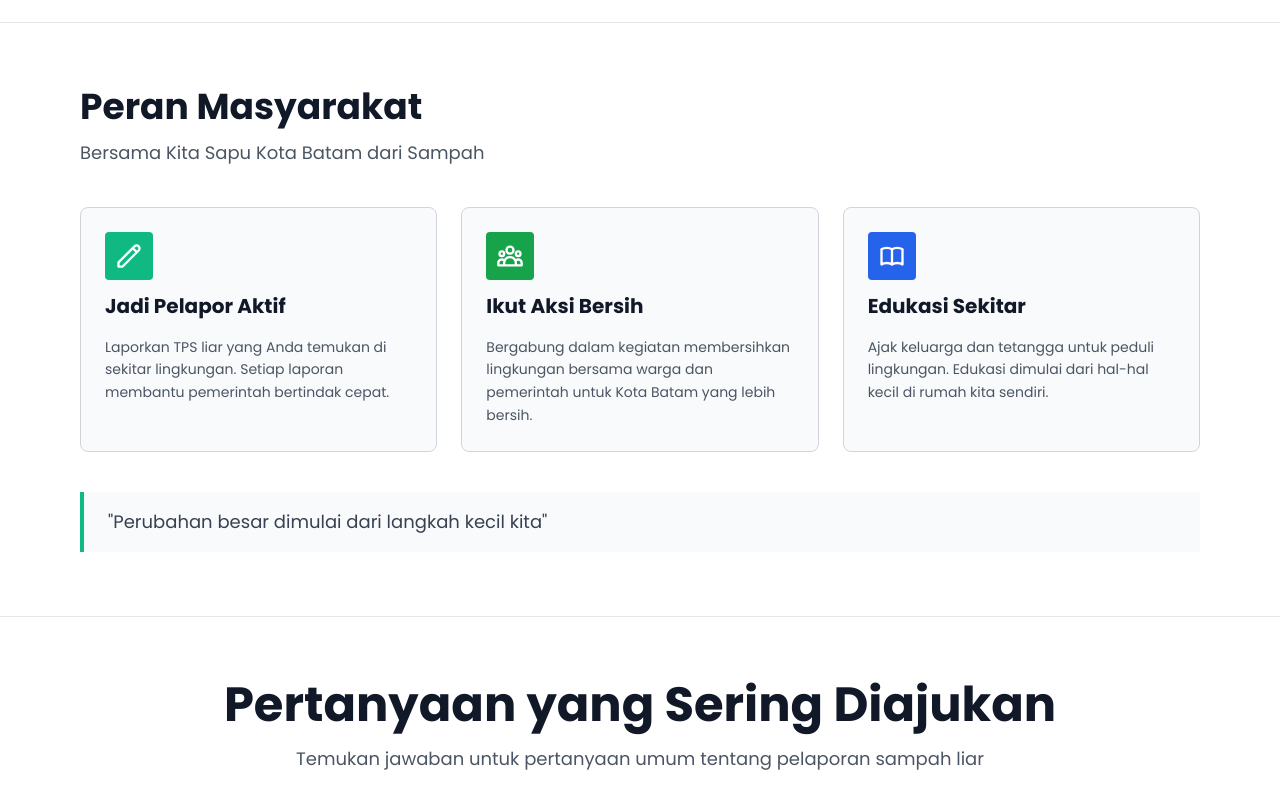
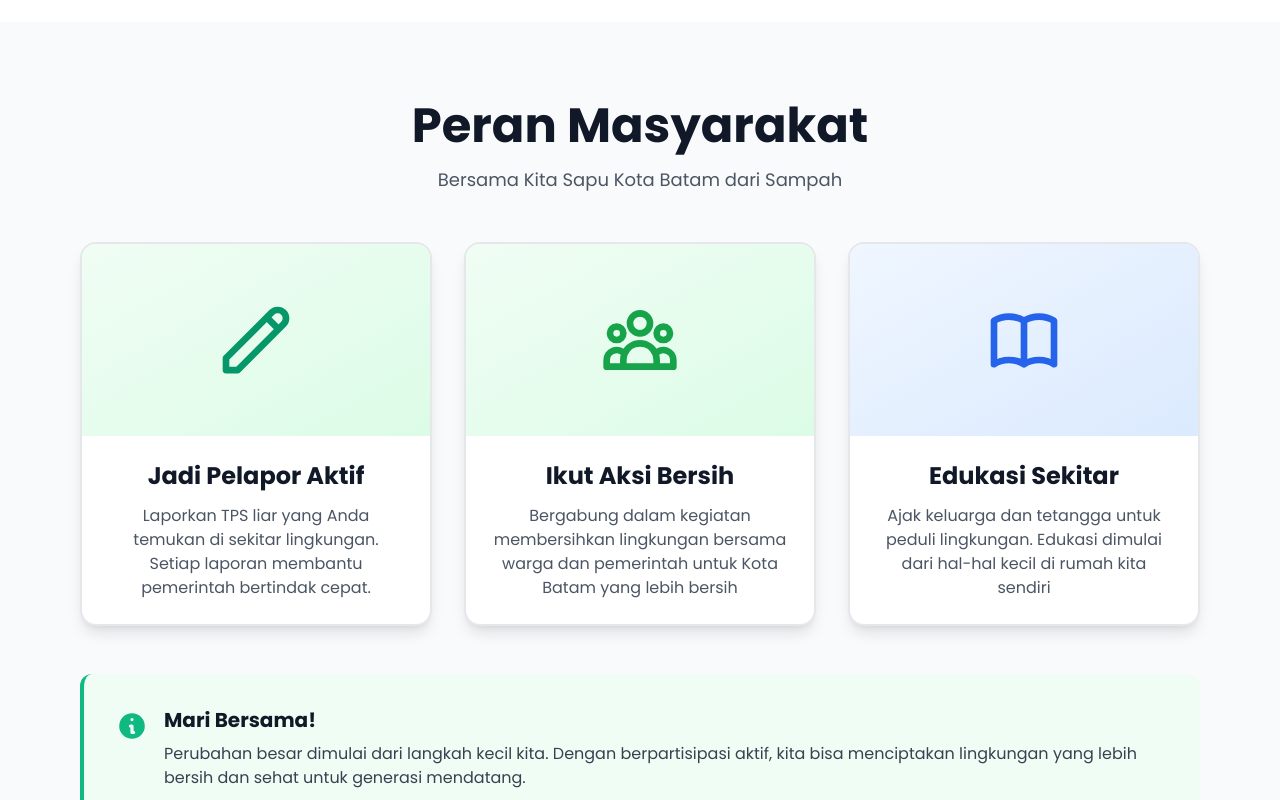
Before and after one commit to rehanzhaky/SapuKota, a React (Vite) app in the folder frontend/: page / in a window 1280 px wide. Shown: the part 4120-4920 px from the top of the page. Built offline with nearby package versions, Linux system fonts and the light colour scheme; no server answers.

Commit message:
refactor: enhance layout and styling of community engagement section for improved aesthetics and user interaction

```diff
--- a/frontend/src/pages/Home.jsx
+++ b/frontend/src/pages/Home.jsx
@@ -663,76 +663,85 @@ const Home = () => {
       </section>
 
       {/* Peran Masyarakat Section */}
-      <section className="py-16 bg-white border-t border-b border-gray-200">
+      <section className="py-12 sm:py-16 lg:py-20 bg-gray-50">
         <div className="container mx-auto px-4 sm:px-6 lg:px-20">
-          <div className="mb-10">
-            <h2 className="text-3xl sm:text-4xl font-bold text-gray-900 mb-3">
+          <div className="text-center mb-8 sm:mb-12">
+            <h2 className="text-3xl sm:text-4xl lg:text-5xl font-bold text-gray-900 mb-3 sm:mb-4">
               Peran Masyarakat
             </h2>
-            <p className="text-lg text-gray-600">
+            <p className="text-gray-600 text-base sm:text-lg">
               Bersama Kita Sapu Kota Batam dari Sampah
             </p>
           </div>
 
-          {/* Action Cards */}
-          <div className="grid md:grid-cols-3 gap-6 mb-10">
+          <div className="grid grid-cols-1 md:grid-cols-2 lg:grid-cols-3 gap-6 sm:gap-8">
             {/* Jadi pelapor aktif */}
-            <div className="bg-gray-50 border border-gray-300 rounded-lg p-6">
-              <div className="mb-4">
-                <div className="w-12 h-12 bg-primary-500 rounded flex items-center justify-center mb-3">
-                  <svg className="w-7 h-7 text-white" fill="none" stroke="currentColor" viewBox="0 0 24 24">
-                    <path strokeLinecap="round" strokeLinejoin="round" strokeWidth={2} d="M15.232 5.232l3.536 3.536m-2.036-5.036a2.5 2.5 0 113.536 3.536L6.5 21.036H3v-3.572L16.732 3.732z" />
-                  </svg>
-                </div>
-                <h3 className="text-xl font-bold text-gray-900 mb-2">
+            <div className="bg-white border-2 border-gray-200 rounded-2xl shadow-lg overflow-hidden hover:shadow-xl transition-shadow">
+              <div className="bg-gradient-to-br from-primary-50 to-primary-100 h-40 sm:h-48 flex items-center justify-center">
+                <svg className="w-16 h-16 sm:w-20 sm:h-20 text-primary-600" fill="none" stroke="currentColor" viewBox="0 0 24 24">
+                  <path strokeLinecap="round" strokeLinejoin="round" strokeWidth={2} d="M15.232 5.232l3.536 3.536m-2.036-5.036a2.5 2.5 0 113.536 3.536L6.5 21.036H3v-3.572L16.732 3.732z" />
+                </svg>
+              </div>
+              <div className="p-6">
+                <h3 className="text-xl sm:text-2xl font-bold text-gray-900 mb-3 text-center">
                   Jadi Pelapor Aktif
                 </h3>
+                <p className="text-gray-600 text-sm sm:text-base text-center leading-relaxed">
+                  Laporkan TPS liar yang Anda temukan di sekitar lingkungan. Setiap laporan membantu pemerintah bertindak cepat.
+                </p>
               </div>
-              <p className="text-gray-600 text-sm leading-relaxed">
-                Laporkan TPS liar yang Anda temukan di sekitar lingkungan. Setiap laporan membantu pemerintah bertindak cepat.
-              </p>
             </div>
 
             {/* Ikut aksi bersih */}
-            <div className="bg-gray-50 border border-gray-300 rounded-lg p-6">
-              <div className="mb-4">
-                <div className="w-12 h-12 bg-green-600 rounded flex items-center justify-center mb-3">
-                  <svg className="w-7 h-7 text-white" fill="none" stroke="currentColor" viewBox="0 0 24 24">
-                    <path strokeLinecap="round" strokeLinejoin="round" strokeWidth={2} d="M17 20h5v-2a3 3 0 00-5.356-1.857M17 20H7m10 0v-2c0-.656-.126-1.283-.356-1.857M7 20H2v-2a3 3 0 015.356-1.857M7 20v-2c0-.656.126-1.283.356-1.857m0 0a5.002 5.002 0 019.288 0M15 7a3 3 0 11-6 0 3 3 0 016 0zm6 3a2 2 0 11-4 0 2 2 0 014 0zM7 10a2 2 0 11-4 0 2 2 0 014 0z" />
-                  </svg>
-                </div>
-                <h3 className="text-xl font-bold text-gray-900 mb-2">
+            <div className="bg-white border-2 border-gray-200 rounded-2xl shadow-lg overflow-hidden hover:shadow-xl transition-shadow">
+              <div className="bg-gradient-to-br from-green-50 to-green-100 h-40 sm:h-48 flex items-center justify-center">
+                <svg className="w-16 h-16 sm:w-20 sm:h-20 text-green-600" fill="none" stroke="currentColor" viewBox="0 0 24 24">
+                  <path strokeLinecap="round" strokeLinejoin="round" strokeWidth={2} d="M17 20h5v-2a3 3 0 00-5.356-1.857M17 20H7m10 0v-2c0-.656-.126-1.283-.356-1.857M7 20H2v-2a3 3 0 015.356-1.857M7 20v-2c0-.656.126-1.283.356-1.857m0 0a5.002 5.002 0 019.288 0M15 7a3 3 0 11-6 0 3 3 0 016 0zm6 3a2 2 0 11-4 0 2 2 0 014 0zM7 10a2 2 0 11-4 0 2 2 0 014 0z" />
+                </svg>
+              </div>
+              <div className="p-6">
+                <h3 className="text-xl sm:text-2xl font-bold text-gray-900 mb-3 text-center">
                   Ikut Aksi Bersih
                 </h3>
+                <p className="text-gray-600 text-sm sm:text-base text-center leading-relaxed">
+                  Bergabung dalam kegiatan membersihkan lingkungan bersama warga dan pemerintah untuk Kota Batam yang lebih bersih
+                </p>
               </div>
-              <p className="text-gray-600 text-sm leading-relaxed">
-                Bergabung dalam kegiatan membersihkan lingkungan bersama warga dan pemerintah untuk Kota Batam yang lebih bersih.
-              </p>
             </div>
 
             {/* Edukasi sekitar */}
-            <div className="bg-gray-50 border border-gray-300 rounded-lg p-6">
-              <div className="mb-4">
-                <div className="w-12 h-12 bg-blue-600 rounded flex items-center justify-center mb-3">
-                  <svg className="w-7 h-7 text-white" fill="none" stroke="currentColor" viewBox="0 0 24 24">
-                    <path strokeLinecap="round" strokeLinejoin="round" strokeWidth={2} d="M12 6.253v13m0-13C10.832 5.477 9.246 5 7.5 5S4.168 5.477 3 6.253v13C4.168 18.477 5.754 18 7.5 18s3.332.477 4.5 1.253m0-13C13.168 5.477 14.754 5 16.5 5c1.747 0 3.332.477 4.5 1.253v13C19.832 18.477 18.247 18 16.5 18c-1.746 0-3.332.477-4.5 1.253" />
-                  </svg>
-                </div>
-                <h3 className="text-xl font-bold text-gray-900 mb-2">
+            <div className="bg-white border-2 border-gray-200 rounded-2xl shadow-lg overflow-hidden hover:shadow-xl transition-shadow md:col-span-2 lg:col-span-1">
+              <div className="bg-gradient-to-br from-blue-50 to-blue-100 h-40 sm:h-48 flex items-center justify-center">
+                <svg className="w-16 h-16 sm:w-20 sm:h-20 text-blue-600" fill="none" stroke="currentColor" viewBox="0 0 24 24">
+                  <path strokeLinecap="round" strokeLinejoin="round" strokeWidth={2} d="M12 6.253v13m0-13C10.832 5.477 9.246 5 7.5 5S4.168 5.477 3 6.253v13C4.168 18.477 5.754 18 7.5 18s3.332.477 4.5 1.253m0-13C13.168 5.477 14.754 5 16.5 5c1.747 0 3.332.477 4.5 1.253v13C19.832 18.477 18.247 18 16.5 18c-1.746 0-3.332.477-4.5 1.253" />
+                </svg>
+              </div>
+              <div className="p-6">
+                <h3 className="text-xl sm:text-2xl font-bold text-gray-900 mb-3 text-center">
                   Edukasi Sekitar
                 </h3>
+                <p className="text-gray-600 text-sm sm:text-base text-center leading-relaxed">
+                  Ajak keluarga dan tetangga untuk peduli lingkungan. Edukasi dimulai dari hal-hal kecil di rumah kita sendiri
+                </p>
               </div>
-              <p className="text-gray-600 text-sm leading-relaxed">
-                Ajak keluarga dan tetangga untuk peduli lingkungan. Edukasi dimulai dari hal-hal kecil di rumah kita sendiri.
-              </p>
             </div>
           </div>
 
-          {/* Quote */}
-          <div className="border-l-4 border-primary-500 bg-gray-50 pl-6 py-4">
-            <p className="text-lg text-gray-700">
-              "Perubahan besar dimulai dari langkah kecil kita"
-            </p>
+          {/* Quote Box */}
+          <div className="mt-10 sm:mt-12 bg-gradient-to-r from-primary-50 to-green-50 border-l-4 border-primary-500 rounded-xl p-6 sm:p-8">
+            <div className="flex items-start">
+              <svg className="w-6 h-6 sm:w-8 sm:h-8 text-primary-500 mr-4 flex-shrink-0 mt-1" fill="currentColor" viewBox="0 0 20 20">
+                <path fillRule="evenodd" d="M18 10a8 8 0 11-16 0 8 8 0 0116 0zm-7-4a1 1 0 11-2 0 1 1 0 012 0zM9 9a1 1 0 000 2v3a1 1 0 001 1h1a1 1 0 100-2v-3a1 1 0 00-1-1H9z" clipRule="evenodd" />
+              </svg>
+              <div>
+                <h4 className="text-lg sm:text-xl font-bold text-gray-900 mb-2">
+                  Mari Bersama!
+                </h4>
+                <p className="text-gray-700 text-sm sm:text-base leading-relaxed">
+                  Perubahan besar dimulai dari langkah kecil kita. Dengan berpartisipasi aktif, kita bisa menciptakan lingkungan yang lebih bersih dan sehat untuk generasi mendatang.
+                </p>
+              </div>
+            </div>
           </div>
         </div>
       </section>
```
